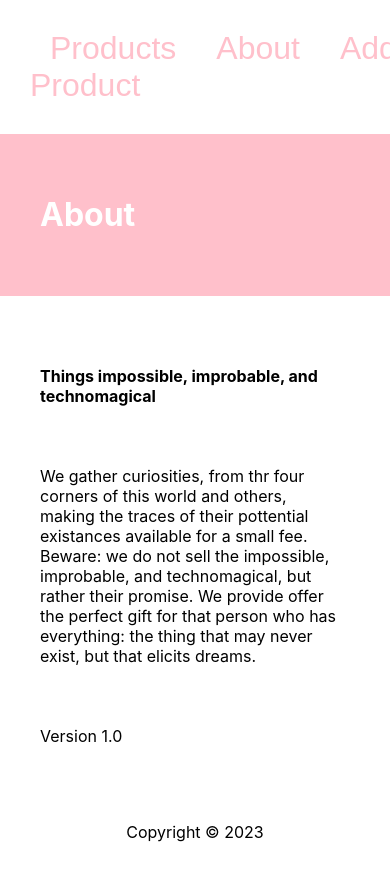
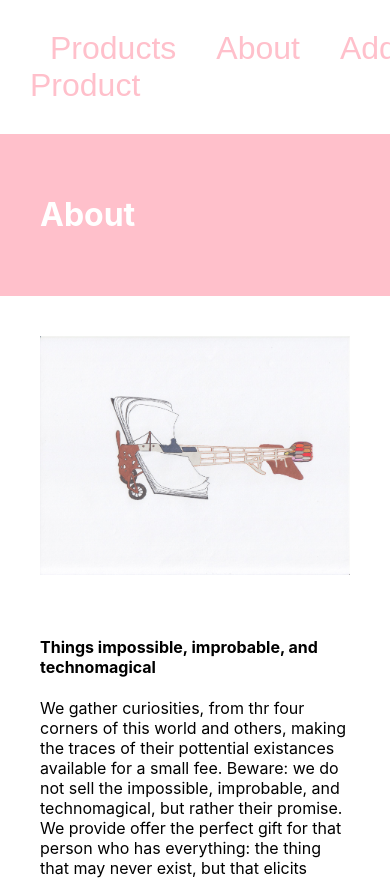
Before and after one commit to melisandres/reactTP1, a React (Create React App) app: page /about in a window 390 px wide. Shown: the top 880 px of the page. Before the commit the page ends 858 px from the top, so only its background shows below. Built offline with nearby package versions, Linux system fonts and the light colour scheme.

Commit message:
add an image to the about page

```diff
--- a/src/App.css
+++ b/src/App.css
@@ -202,12 +202,32 @@ input[type="submit"]:hover {
 .info{
   margin: 40px;
 }
-.about{
+
+.about {
+  display: flex;
   margin: 40px;
-  max-width: 300px;
-  margin-top: 70px;
+  gap: 20px;
+  max-width: 100%;
 }
-.about p{
-  margin-top: 60px;
-  margin-bottom: 60px;
+
+.about > div {
+  flex: 2;
+  min-width: 250px;
 }
+
+.about picture img {
+  width: 100%;
+  max-height: 400px;
+  display: block;
+}
+
+@media screen and (max-width: 743px) {
+  .about {
+    flex-direction: column;
+  }
+
+  .about > div {
+    order: 2;
+    margin-top: 20px;
+  }
+}
--- a/src/components/About.js
+++ b/src/components/About.js
@@ -8,6 +8,7 @@ const About = ({setShowAddProduct}) => {
 
     return(
         <div className='about'>
+            <div>
             <h4>
                 Things impossible, improbable, and technomagical
             </h4>
@@ -15,6 +16,10 @@ const About = ({setShowAddProduct}) => {
                 We gather curiosities, from thr four corners of this world and others, making the traces of their pottential existances available for a small fee. Beware: we do not sell the impossible, improbable, and technomagical, but rather their promise. We provide offer the perfect gift for that person who has everything: the thing that may never exist, but that elicits dreams.
             </p>
             <p>Version 1.0</p>
+            </div>
+            <picture>
+                <img src="/imgs/bookplane.jpeg" alt="bookplane" />
+            </picture>
         </div>
     )
 }
```
Also changed, not shown: src/App.js (+3 -20 lines), public/imgs/bookplane.jpeg (added).
